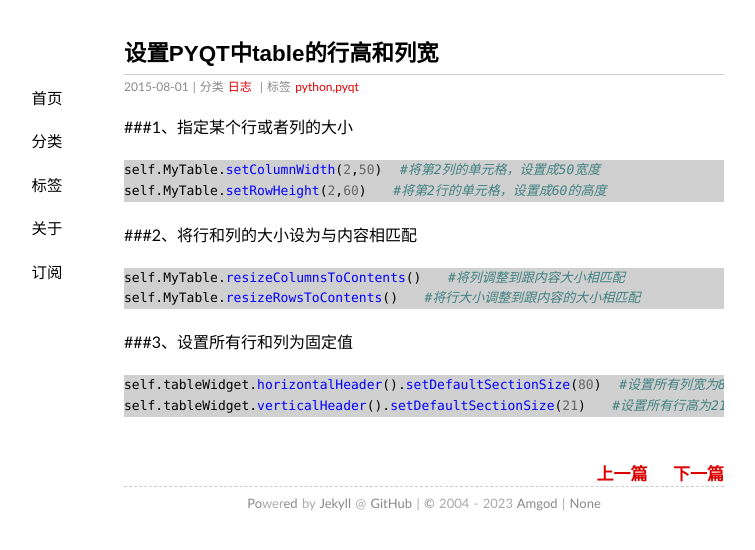
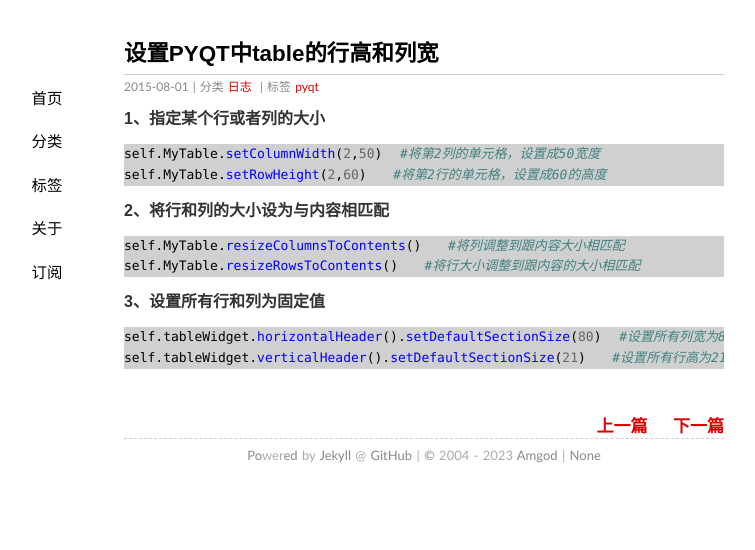
Before and after one commit to amgod/amgod.github.io, a Jekyll site: the page built from _posts/2015-08-01-pyqttableheight.md, in a window 1280 px wide. Shown: the top 550 px of the page, without its empty margins (216-971 px from the left). Built offline with Jekyll 4.4.1, drawn with Linux system fonts in a browser that asks for light colours; our own code applies the rules of GitHub Pages for plain Markdown files.

Commit message:
Update 2015-08-01-pyqttableheight.md

````diff
--- a/_posts/2015-08-01-pyqttableheight.md
+++ b/_posts/2015-08-01-pyqttableheight.md
@@ -4,20 +4,20 @@ date: 2015-08-01 21:12
 status: public
 thread: 0
 categories: 日志
-tags: python,pyqt
+tags: pyqt
 ---
 
-###1、指定某个行或者列的大小
+#### 1、指定某个行或者列的大小
 ```python
 self.MyTable.setColumnWidth(2,50)  #将第2列的单元格，设置成50宽度
 self.MyTable.setRowHeight(2,60)   #将第2行的单元格，设置成60的高度
 ```
-###2、将行和列的大小设为与内容相匹配
+#### 2、将行和列的大小设为与内容相匹配
 ```python
 self.MyTable.resizeColumnsToContents()   #将列调整到跟内容大小相匹配
 self.MyTable.resizeRowsToContents()   #将行大小调整到跟内容的大小相匹配
 ```
-###3、设置所有行和列为固定值
+#### 3、设置所有行和列为固定值
 ```python
 self.tableWidget.horizontalHeader().setDefaultSectionSize(80)  #设置所有列宽为80
 self.tableWidget.verticalHeader().setDefaultSectionSize(21)   #设置所有行高为21
````
